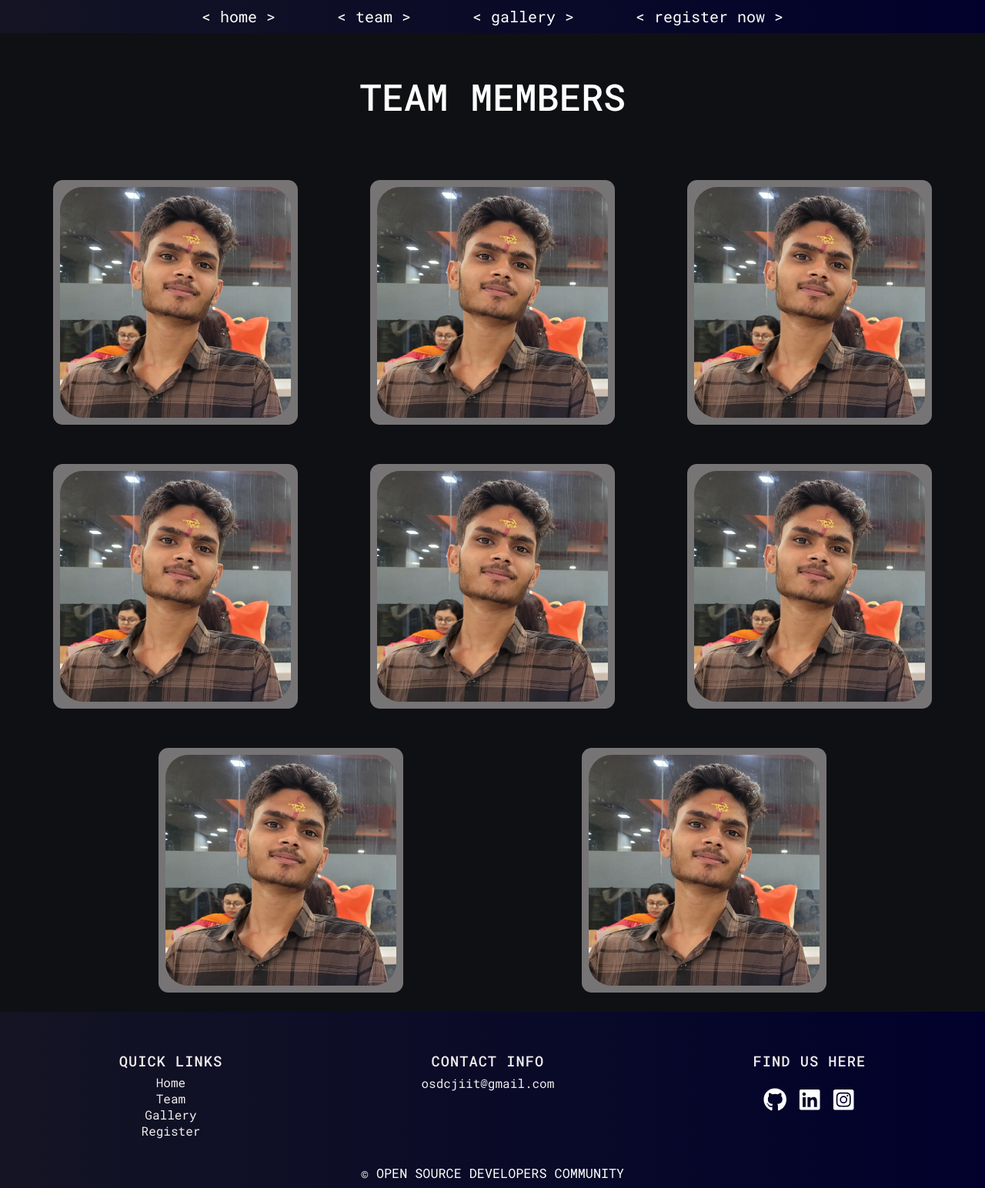
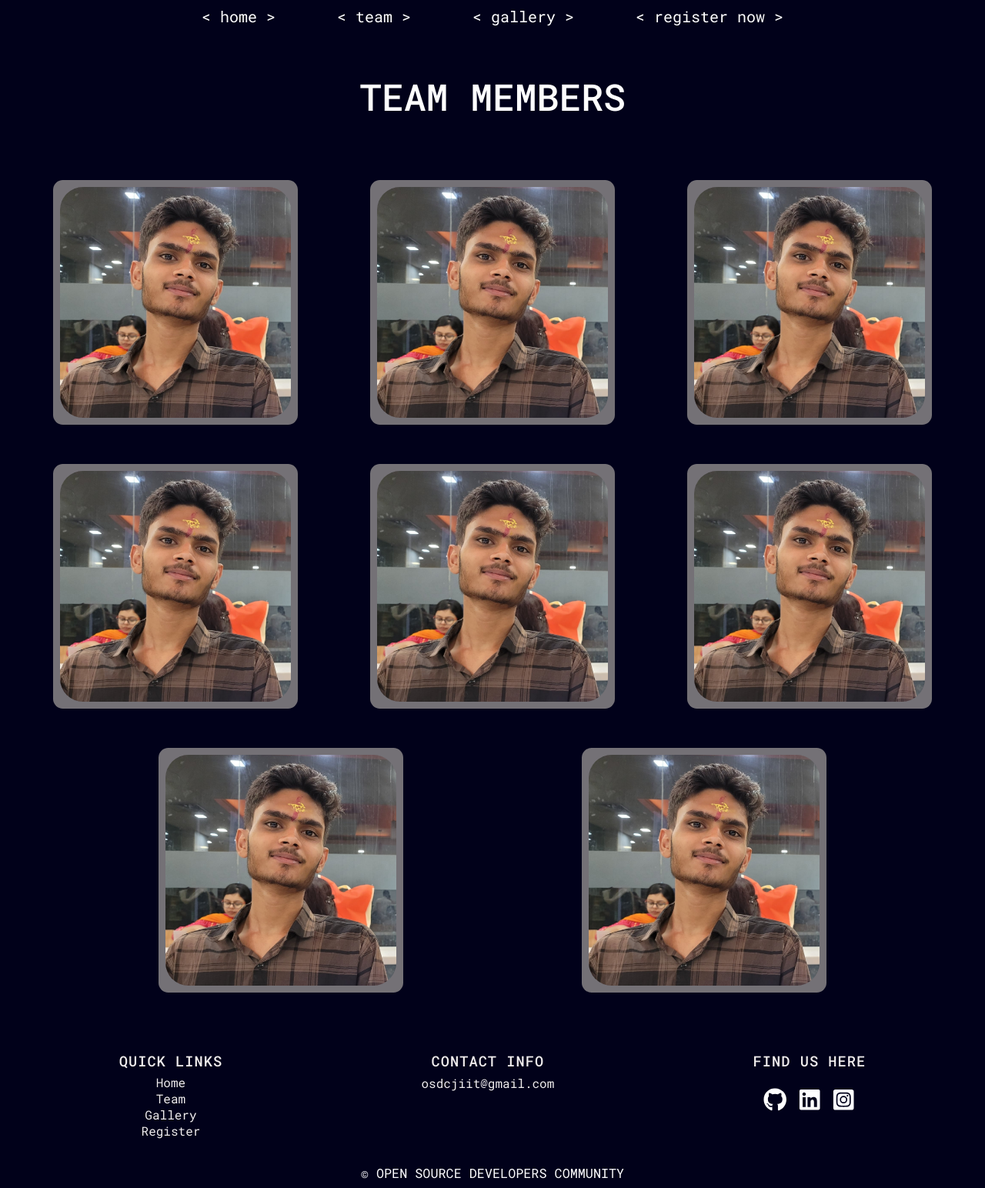
Before and after one commit to osdc/osdhack-24, a React (Create React App) app in the folder client/: page /team in a window 1280 px wide. Shown: the whole page at 77% size. Built offline with nearby package versions, Linux system fonts and the light colour scheme; a web font is replaced by a local one.

Commit message:
add prizes

```diff
--- a/client/src/Components/About/About.css
+++ b/client/src/Components/About/About.css
@@ -4,7 +4,7 @@
     align-items: center;
     padding: 3%;
     color: white;
-    background: linear-gradient(to right, rgb(20, 20, 36), rgb(1, 1, 44));
+    background:rgb(1, 1, 26);
 }
 
 .aboutheading {
--- a/client/src/Components/About/About.jsx
+++ b/client/src/Components/About/About.jsx
@@ -9,13 +9,13 @@ const About = () => {
                 <div className="aboutheading">WHAT IS OSDHACK ?</div>
                 <div className="aboutcontent">
                     <div className="para">
-                    OSDHack’24 was a hybrid hackathon organized by the Open-Source Developers Community of JIIT, Noida. A three-day event dated 19-21 April 2023, which entailed the main hacking event. It was a 48-hour long congregation of like-minded hackers and tech enthusiasts where participants brainstormed and built on their ideas.
+                    OSDHack’24 will be a hybrid hackathon organized by the Open-Source Developers Community of JIIT, Noida. It will be a three-day event scheduled for 19-21 April 2023, which will entail the main hacking event. It will be a 48-hour long congregation of like-minded hackers and tech enthusiasts where participants will brainstorm and build on their ideas.
                     </div>
                     <div className="para">
-                    The online hackathon was organized with Unstop as a partner and saw over 450 participants all across India from notable institutions such as IITs, IIITs, NITs, VIT, TIET, LNMIIT, IGDTUW etc. The offline hackathon was organized by the Open-Source Developers Community (OSDC) of Jaypee Institute of Information Technology (JIIT), Noida. The highly­anticipated event provided a unique platform for tech enthusiasts and hackers to come together and showcase their talents.
+                    The online hackathon, organized in partnership with Unstop, is expected to draw over 450 participants from across India, representing prestigious institutions such as IITs, IIITs, NITs, VIT, TIET, LNMIIT, IGDTUW, and more. Meanwhile, the offline hackathon, managed by the Open-Source Developers Community (OSDC) of Jaypee Institute of Information Technology (JIIT), Noida, will provide an eagerly awaited opportunity for tech enthusiasts and hackers to showcase their skills.
                     </div>
                     <div className="para">
-                    The hackathon spanned over 48 hours where participants were invited to brainstorm and build on their innovative ideas. Participation of 500+ students and 90+ teams in the offline version & of 400+ students and 90+ teams in the online version of the event was observed and the opening ceremony was honored by distinguished dignitaries including Vice Chancellor Prof. B.R. Mehta, HOD (CSE&IT) Prof. Vikas Saxena, Faculty Coordinator-OSDC Prof. Manish Kumar Thakur.
+                    During the hackathon's 48-hour duration, participants will engage in brainstorming sessions and work on innovative projects. The offline version anticipates the participation of over 500 students and 90 teams, while the online counterpart expects 400+ students and 90+ teams. Notable dignitaries, including Vice Chancellor Prof. B.R. Mehta, HOD (CSE&IT) Prof. Vikas Saxena, and Faculty Coordinator-OSDC Prof. Manish Kumar Thakur, will grace the opening ceremony with their presence.
                     </div>
 
                     <div className="register">
--- a/client/src/Components/ExploreCard/ExploreCard.css
+++ b/client/src/Components/ExploreCard/ExploreCard.css
@@ -1,5 +1,5 @@
 .exploresection {
-  background: linear-gradient(to right, rgb(20, 20, 36), rgb(1, 1, 44));
+    background:rgb(1, 1, 26);
   /* background: -webkit-linear-gradient(to left, #8f94fb, #4e54c8); */
   color: white;
 }
--- a/client/src/Components/Footer/Footer.css
+++ b/client/src/Components/Footer/Footer.css
@@ -5,7 +5,7 @@
 }
 
 .footer{
-    background: linear-gradient(to right, rgb(20, 20, 36), rgb(1, 1, 44));
+    background:rgb(1, 1, 26);
     /* background: -webkit-linear-gradient(to left, #8f94fb, #4e54c8);  */
 }
 
@@ -77,7 +77,7 @@
 }
 
 .footer-bottom{
-    background: linear-gradient(to right, rgb(20, 20, 36), rgb(1, 1, 44));
+    background:rgb(1, 1, 26);
     color:white;
     text-align: center;
     font-size: 1.05rem;
--- a/client/src/Components/Navbar/Navbar.css
+++ b/client/src/Components/Navbar/Navbar.css
@@ -17,7 +17,7 @@
     display: flex;
     justify-content:center;
     align-items: center;
-    background: linear-gradient(to right, rgb(20, 20, 36), rgb(1, 1, 44));
+    background:rgb(1, 1, 26);
     padding:0 3%;
 }
 
--- a/client/src/Components/Timeline/Timeline.css
+++ b/client/src/Components/Timeline/Timeline.css
@@ -214,8 +214,7 @@
   .ba-grid{
     position: relative;
     z-index: 1;
-    background: linear-gradient(to right, rgb(20, 20, 36), rgb(1, 1, 44));
-    /* background: -webkit-linear-gradient(to left, #8f94fb, #4e54c8);  */
+    background:rgb(21, 21, 31);
   }
 
 
--- a/client/src/pages/Gallery/Gallery.css
+++ b/client/src/pages/Gallery/Gallery.css
@@ -1,5 +1,5 @@
 .gallery{
-    background: #0f1014;
+    background:rgb(1, 1, 26);
 }
 
 .GalleryHeading {
--- a/client/src/pages/Team/Team.css
+++ b/client/src/pages/Team/Team.css
@@ -1,5 +1,5 @@
 .team {
-    background: #0f1014;
+    background:rgb(1, 1, 26);
     color: white;
 }
 
```
Also changed, not shown: client/src/Components/Prizes/Prizes.jsx (added, +20 -0 lines), client/src/Components/Prizes/Prizes.css (added).
